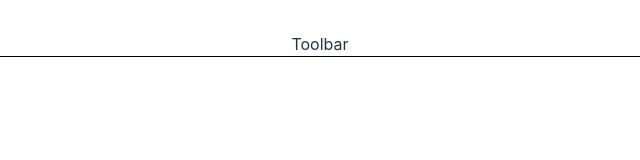
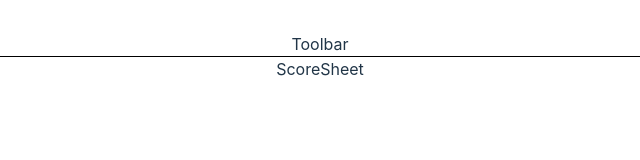
Before and after one commit to SalamanderCtesiphon/musicScoreWebApp, a React (Vite) app: page / in a window 1280 px wide. Shown: the top 160 px of the page, without its empty margins (352-992 px from the left). Built offline with nearby package versions, Linux system fonts and the light colour scheme.

Commit message:
created a score sheet component

```diff
--- a/src/App.jsx
+++ b/src/App.jsx
@@ -1,4 +1,5 @@
 import './App.css'
+import ScoreSheet from './components/ScoreSheet'
 import Toolbar from './components/Toolbar'
 
 function App() {
@@ -6,6 +7,7 @@ function App() {
     <>
       <main>
         <Toolbar />
+        <ScoreSheet />
       </main>
     </>
   )
--- /dev/null
+++ b/src/components/ScoreSheet.jsx
@@ -0,0 +1,7 @@
+import React from 'react'
+
+function ScoreSheet() {
+  return <div>ScoreSheet</div>
+}
+
+export default ScoreSheet
```
